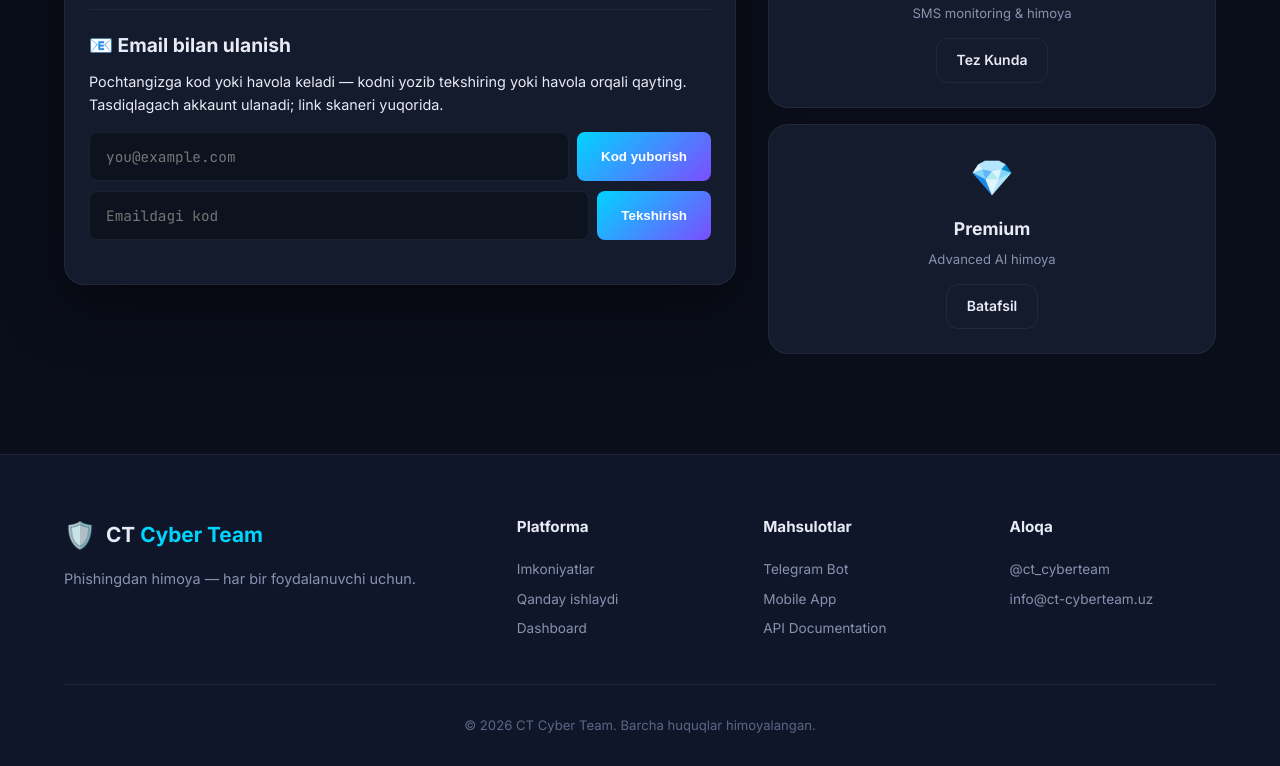
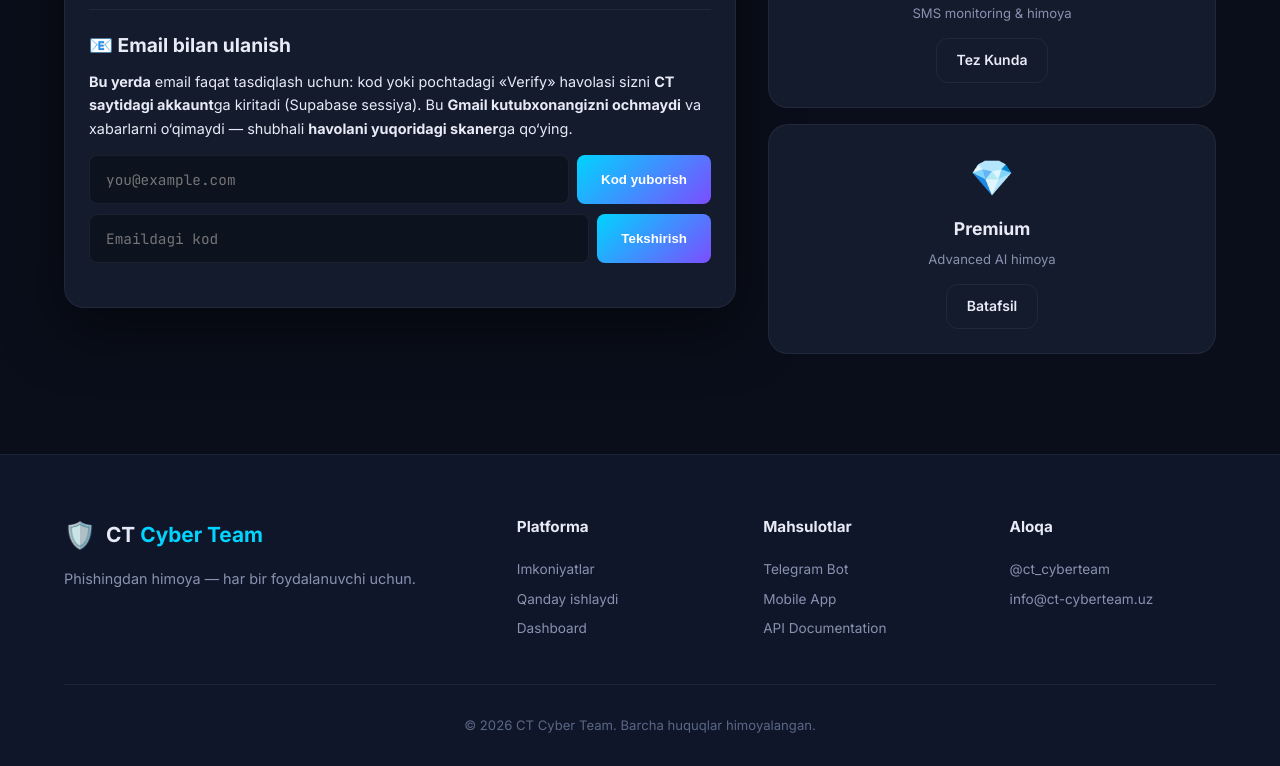
Before and after one commit to IsaFrDev/CT-WEBSITE, a plain HTML site: page index.html in a window 1280 px wide. Shown: the part 5272-6038 px from the top of the page. Drawn offline with nearby package versions, Linux system fonts and the light colour scheme; no server answers.

Commit message:
docs(ct-website): clarify email verify = site auth, not Gmail inbox
Co-authored-by: Cursor <cursoragent@cursor.com>

```diff
--- a/index.html
+++ b/index.html
@@ -324,7 +324,8 @@
                         <div style="margin-top: 30px; border-top: 1px solid var(--border); padding-top: 20px;">
                             <h3 style="color:var(--text); margin-bottom: 10px; font-size: 1.2rem;">📧 Email bilan ulanish</h3>
                             <p style="color:var(--text-light); margin-bottom: 15px; font-size: 0.9rem;">
-                                Pochtangizga kod yoki havola keladi — kodni yozib tekshiring yoki havola orqali qayting. Tasdiqlagach akkaunt ulanadi; link skaneri yuqorida.
+                                <strong>Bu yerda</strong> email faqat tasdiqlash uchun: kod yoki pochtadagi «Verify» havolasi sizni <strong>CT saytidagi akkaunt</strong>ga kiritadi (Supabase sessiya).
+                                Bu <strong>Gmail kutubxonangizni ochmaydi</strong> va xabarlarni o‘qimaydi — shubhali <strong>havolani yuqoridagi skaner</strong>ga qo‘ying.
                             </p>
                             <div class="ls-input-row" style="margin-bottom: 10px;">
                                 <input type="email" id="authEmailInput" class="ls-input" placeholder="you@example.com" autocomplete="email">
--- a/script.js
+++ b/script.js
@@ -93,7 +93,7 @@ function showEmailSignedInBanner(email) {
         gmailOutput.style.display = 'block';
         gmailOutput.innerHTML = `<div style="background:rgba(0,230,119,0.12);border:1px solid rgba(0,230,119,0.35);padding:14px;border-radius:10px">
             <p style="color:var(--success);font-weight:700;margin-bottom:8px">✅ Ulandi: <span style="color:var(--text-primary)">${email}</span></p>
-            <p style="color:var(--text-secondary);font-size:0.9rem">Phishing uchun yuqoridagi maydonga shubhali havolani qo'yib sinab koʻring.</p>
+            <p style="color:var(--text-secondary);font-size:0.9rem">Siz saytda <strong>email bilan roʻyxatdan oʻtgan / kirdingiz</strong> (inbox oʻqilmaydi). Shubhali <strong>havolani</strong> yuqoridagi skanerdan tekshiring.</p>
         </div>`;
         document.getElementById('try-now')?.scrollIntoView({ behavior: 'smooth' });
     }
```
